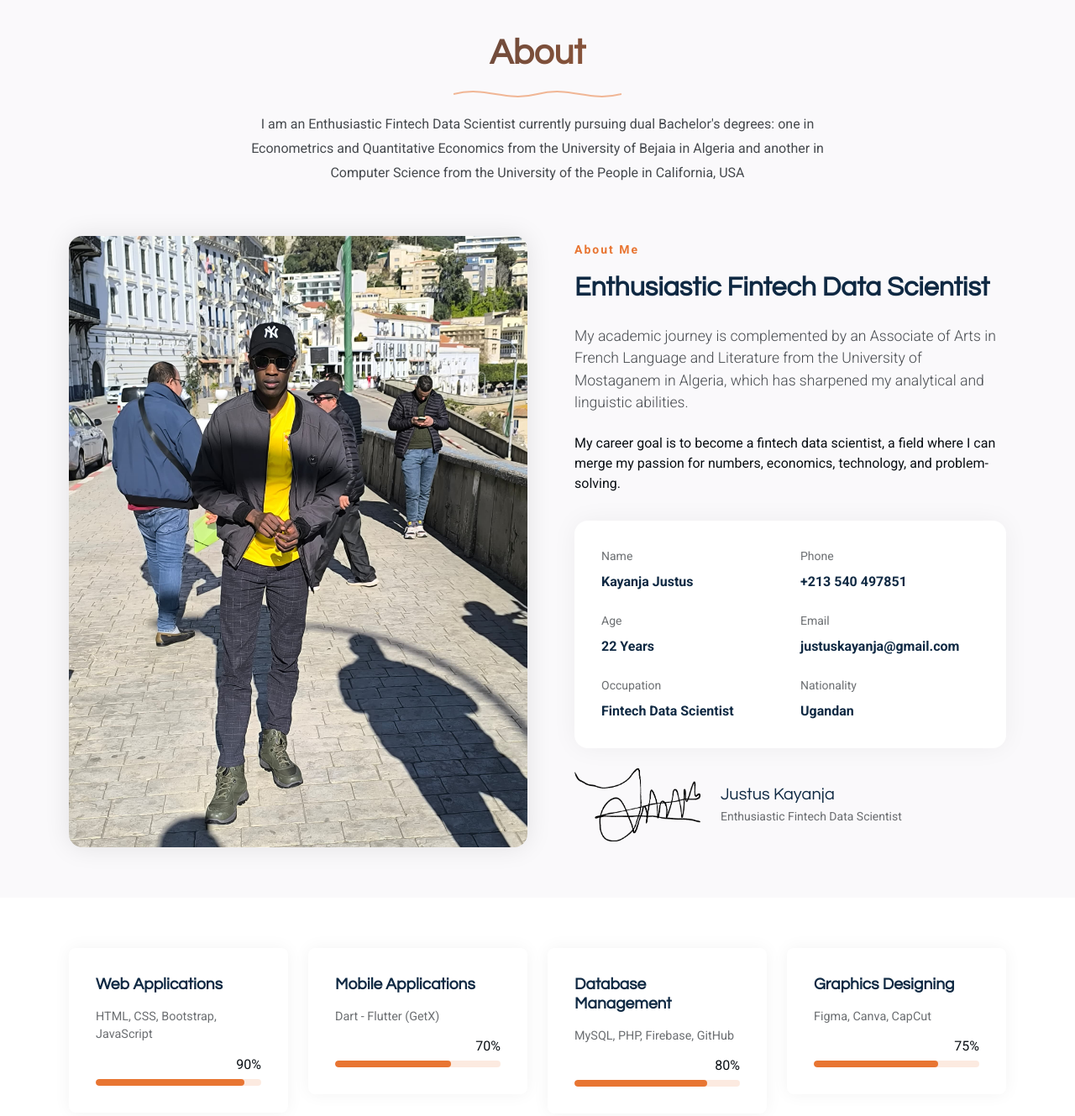
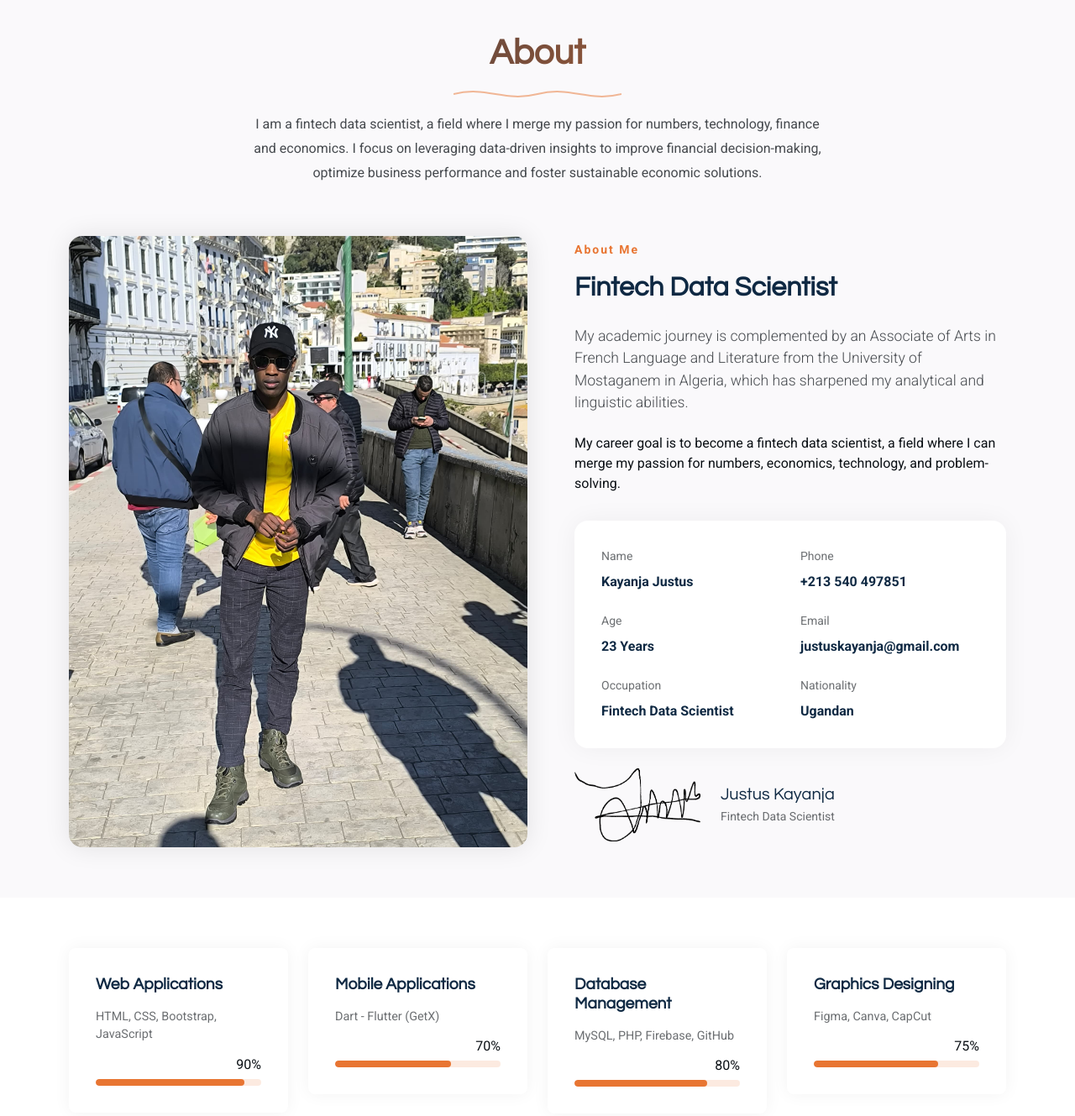
Before and after one commit to JustusKays/portfolio, a plain HTML site: page index.html in a window 1280 px wide. Shown: the part 780-2109 px from the top of the page at 84% size. Drawn offline with Linux system fonts and the light colour scheme.

Commit message:
Commit
Updated the description and title to remove 'Enthusiastic' and reflect a more professional tone. Adjusted age from 22 to 23 years.

```diff
--- a/index.html
+++ b/index.html
@@ -123,9 +123,8 @@
             <path d="M 0,10 C 40,0 60,20 100,10 C 140,0 160,20 200,10" fill="none" stroke="currentColor" stroke-width="2"></path>
           </svg>
         </div>
-        <p>I am an Enthusiastic Fintech Data Scientist currently pursuing dual Bachelor's degrees: one in Econometrics and
-        Quantitative Economics from the University of Bejaia in Algeria and another in Computer Science from the University of
-        the People in California, USA</p>
+        <p>I am a fintech data scientist, a field where I merge my passion for numbers, technology, finance and economics. I focus on leveraging data-driven insights to improve financial decision-making,
+          optimize business performance and foster sustainable economic solutions.</p>
       </div><!-- End Section Title -->
 
       <div class="container" data-aos="fade-up" data-aos-delay="100">
@@ -141,7 +140,7 @@
             <div class="about-content">
               <span class="subtitle">About Me</span>
 
-              <h2>Enthusiastic Fintech Data Scientist</h2>
+              <h2>Fintech Data Scientist</h2>
 
               <p class="lead mb-4">My academic journey is complemented by an Associate of Arts in French Language and Literature from the University of
               Mostaganem in Algeria, which has sharpened my analytical and linguistic abilities.</p>
@@ -168,7 +167,7 @@
                   <div class="col-6">
                     <div class="info-item">
                       <span class="label">Age</span>
-                      <span class="value">22 Years</span>
+                      <span class="value">23 Years</span>
                     </div>
                   </div>
 
@@ -201,7 +200,7 @@
                 </div>
                 <div class="signature-info">
                   <h4>Justus Kayanja</h4>
-                  <p>Enthusiastic Fintech Data Scientist</p>
+                  <p>Fintech Data Scientist</p>
                 </div>
               </div>
             </div>
@@ -331,7 +330,7 @@
             <path d="M 0,10 C 40,0 60,20 100,10 C 140,0 160,20 200,10" fill="none" stroke="currentColor" stroke-width="2"></path>
           </svg>
         </div>
-        <p>Enthusiastic Fintech Data-Scientist || Software-Engineer || Economist || Tri-lingual: (English, French & Italian)</p>
+        <p>Fintech Data Scientist • Software Engineer • Economist • Tri-lingual: (English, French & Italian)</p>
       </div><!-- End Section Title -->
 
       <div class="container" data-aos="fade-up" data-aos-delay="100">
```
